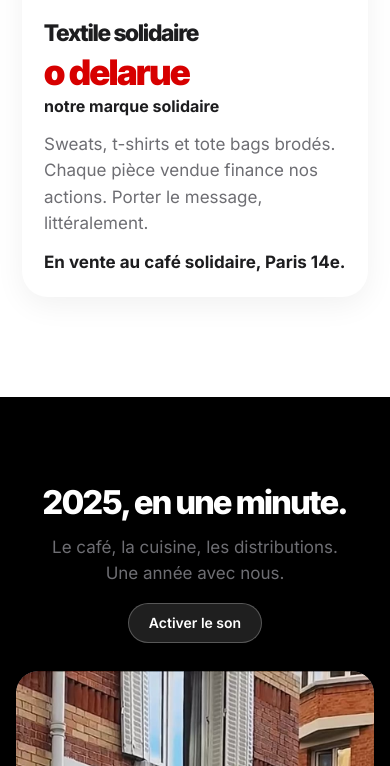
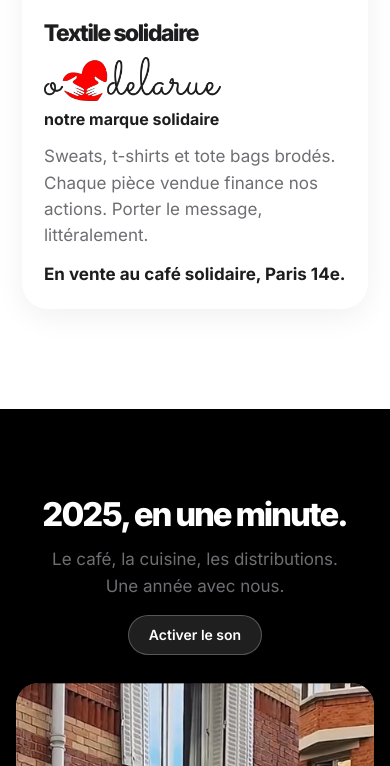
Before and after one commit to O-COEUR-DE-LA-RUE/ocoeurdelarue-site, a plain HTML site: page index.html in a window 390 px wide. Shown: the part 9298-10064 px from the top of the page. Drawn offline with Linux system fonts and the light colour scheme.

```diff
--- a/index.html
+++ b/index.html
@@ -163,7 +163,9 @@ body::before{content:"";position:fixed;inset:0 0 auto;height:env(safe-area-inset
 .pcard-cta{align-self:flex-start;font-weight:700;color:var(--ink);text-decoration:none;border-bottom:2px solid var(--red);padding-bottom:2px}
 .pcard-cta:hover{color:var(--red)}
 .pcard-where{font-weight:700;color:var(--ink)}
+.pcard-logo{display:block;height:clamp(44px,5vw,60px);width:auto}
 .pcard-where{font-weight:700;color:var(--ink)}
+.pcard-logo{display:block;height:clamp(44px,5vw,60px);width:auto}
 .samedi-bar{max-width:1156px;width:calc(100% - 44px);margin:0 auto 24px;height:3px;border-radius:3px;background:var(--line);overflow:hidden}
 .samedi-bar span{display:block;height:100%;width:100%;background:var(--red);transform-origin:left;transform:scaleX(var(--q,0))}
 .step-fact{display:inline-block;margin-top:14px;padding:6px 12px;border-radius:999px;background:var(--red);color:#fff !important;font-weight:700;font-size:.875rem !important}
@@ -619,7 +621,7 @@ body::before,.nav{background:rgba(255,255,255,.8)}
           <figure class="photo" data-src="photos/prog-textile.jpg"><img src="photos/prog-textile.jpg" alt="Vêtements brodés de l’association" decoding="async" loading="lazy" width="1120" height="1400"></figure>
           <div class="pcard-body">
             <h3>Textile solidaire</h3>
-            <p class="pcard-num"><b>o&nbsp;delarue</b><span>notre marque solidaire</span></p>
+            <p class="pcard-num"><img class="pcard-logo" src="photos/logo-ocdlr-noir.png" alt="o delarue" width="642" height="160"><span>notre marque solidaire</span></p>
             <p>Sweats, t-shirts et tote bags brodés. Chaque pièce vendue finance nos actions. Porter le message, littéralement.</p>
             <span class="pcard-where">En vente au café solidaire, Paris 14e.</span>
           </div>
```
